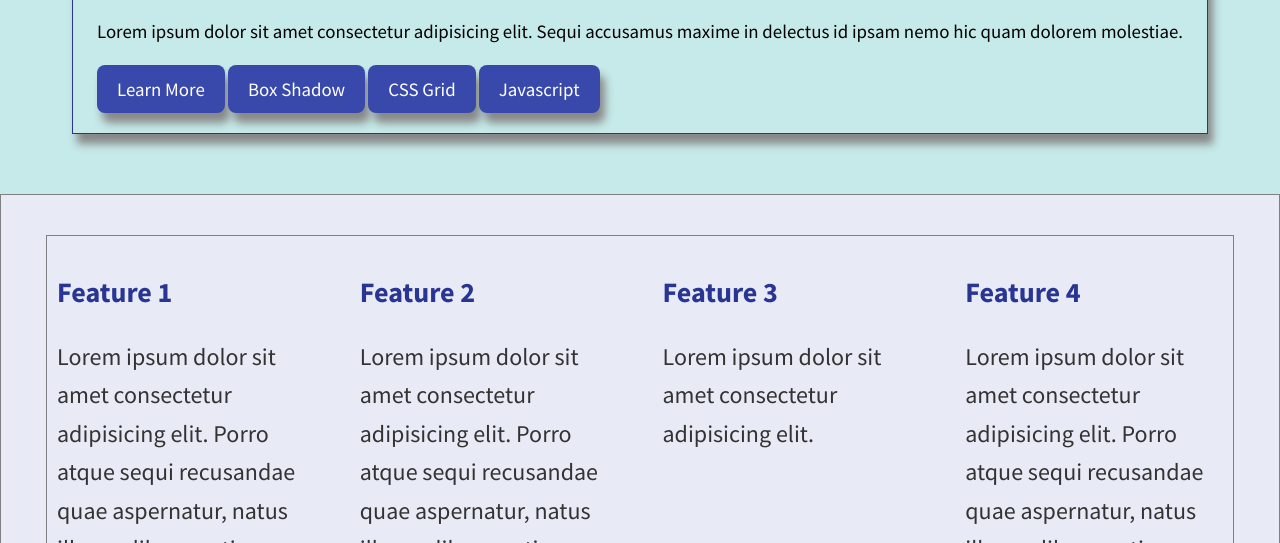
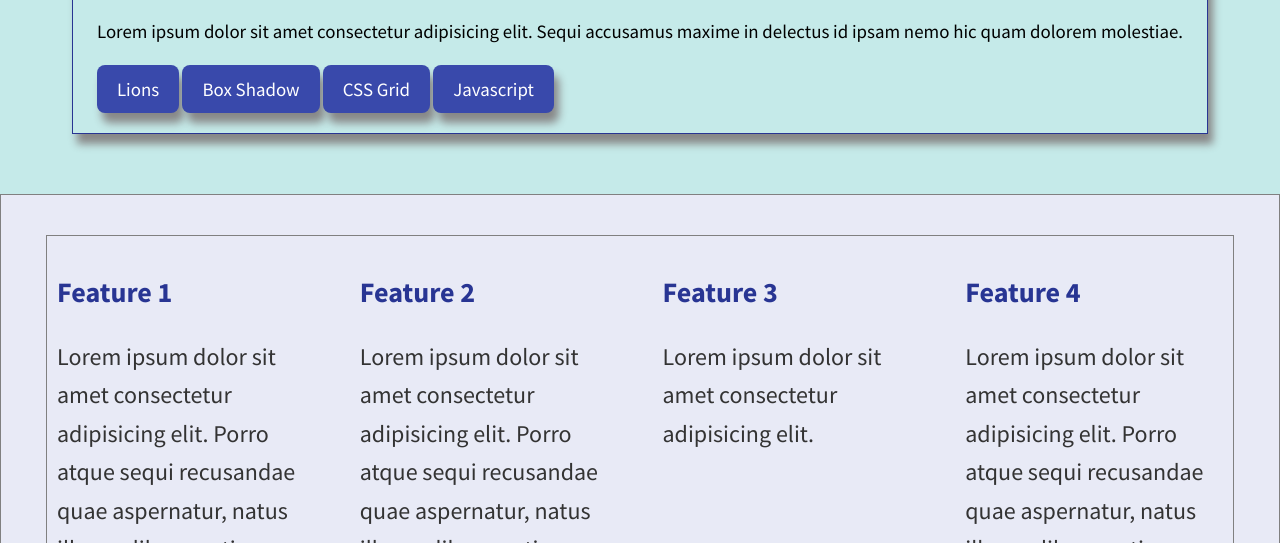
Before and after one commit to jwcdemocrew/The-Learning-Source, a plain HTML site: page index.html in a window 1280 px wide. Shown: the part 257-800 px from the top of the page. Drawn offline with Linux system fonts and the light colour scheme.

Commit message:
re-named lions.html

```diff
--- a/index.html
+++ b/index.html
@@ -39,8 +39,8 @@
             <p>Lorem ipsum dolor sit amet consectetur adipisicing elit. Sequi accusamus maxime in delectus id ipsam nemo hic quam dolorem molestiae.
             </p>
 
-            <a href="index-2.html" class="button">Learn More
-            </a>
+            <a href="lions.html" class="button">Lions </a>
+
             <a href="https://www.w3schools.com/css/"class="button" target="_blank">Box Shadow</a>
 
             <a href="https://www.w3schools.com/css/css_grid.asp" class="button" target="_blank">CSS Grid
```
Also changed, not shown: lions.html (renamed from index-2.html, +1 -1 lines).
